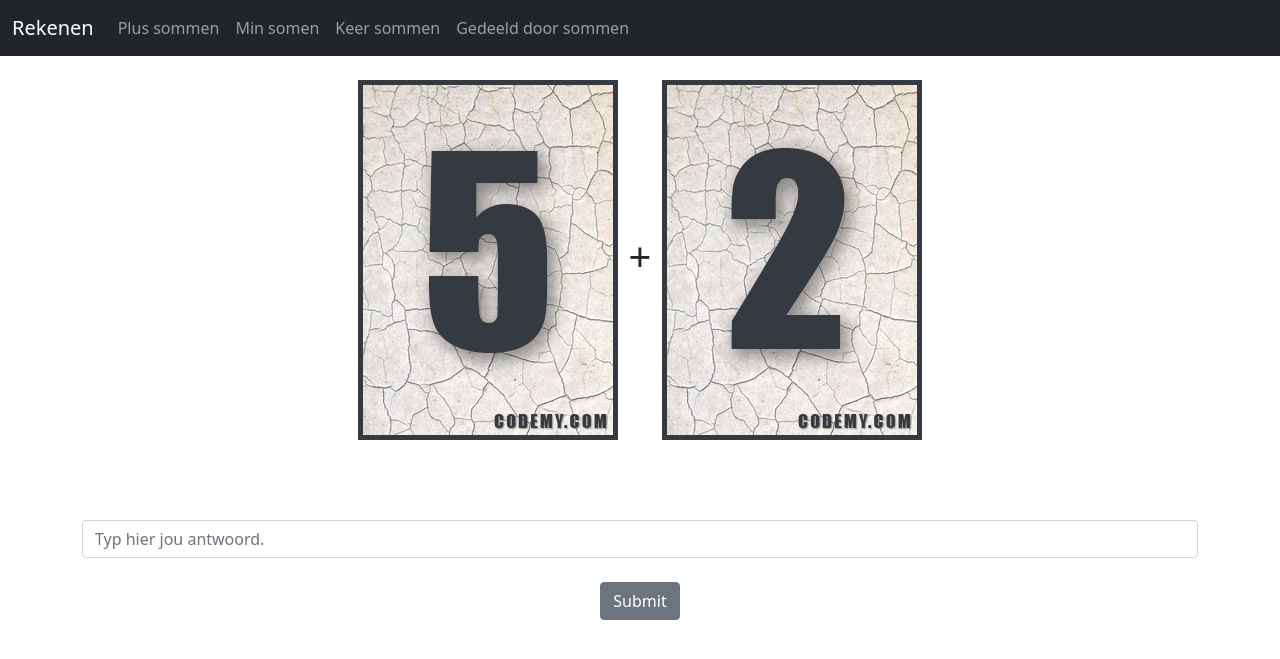
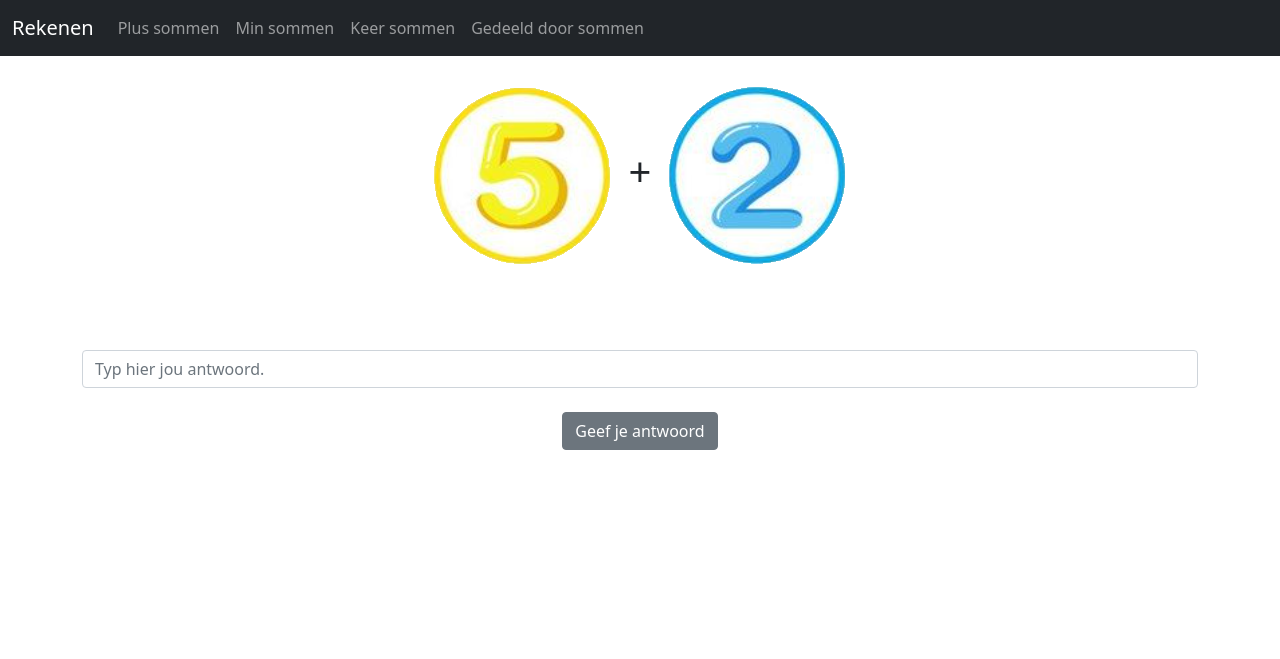
Before and after one commit to thexaverius/flash, a Django app: page /add.html in a window 1280 px wide. Shown: the top 659 px of the page. Run offline with Django 3.2, Linux system fonts and the light colour scheme.

Commit message:
nieuwe afbeeldingen

```diff
--- a/website/templates/add.html
+++ b/website/templates/add.html
@@ -11,7 +11,7 @@
 {% endif %}
 
 
-<h1><img src="static/images/{{ num_1 }}.png"> + <img src="static/images/{{ num_2 }}.png"></h1>
+<h1><img src="static/images/n{{ num_1 }}.png"> + <img src="static/images/n{{ num_2 }}.png"></h1>
 <br/>
 
 <br/>
@@ -24,7 +24,7 @@
     <input type="hidden" name="old_num_2" value="{{ num_2 }}">
   </div>
   <br/>
-  <button type="submit" class="btn btn-secondary">Submit</button>
+  <button type="submit" class="btn btn-secondary">Geef je antwoord</button>
 </form>
 </center>
 {% endblock%}
--- a/website/templates/base.html
+++ b/website/templates/base.html
@@ -4,6 +4,7 @@
     <!-- Required meta tags -->
     <meta charset="utf-8">
     <meta name="viewport" content="width=device-width, initial-scale=1">
+    <meta name=”apple-mobile-web-app-capable” content=”yes”>
 
     <!-- Bootstrap CSS -->
     <link href="https://cdn.jsdelivr.net/npm/bootstrap@5.0.0-beta1/dist/css/bootstrap.min.css" rel="stylesheet" integrity="sha384-giJF6kkoqNQ00vy+HMDP7azOuL0xtbfIcaT9wjKHr8RbDVddVHyTfAAsrekwKmP1" crossorigin="anonymous">
@@ -23,7 +24,7 @@
           <a class="nav-link" href="{% url 'add' %}">Plus sommen</a>
         </li>
         <li class="nav-item">
-          <a class="nav-link" href="{% url 'substract' %}">Min somen</a>
+          <a class="nav-link" href="{% url 'substract' %}">Min sommen</a>
         </li>
         <li class="nav-item">
           <a class="nav-link" href="{% url 'multiply' %}">Keer sommen</a>
--- a/website/views.py
+++ b/website/views.py
@@ -11,7 +11,20 @@ def add(request):
 	num_2 = randint(0,10)
 
 	if request.method == "POST":
-		answer = int(request.POST['answer'])
+		try:
+			answer = int(request.POST['answer'])
+		except:
+			answer = 0
+			my_answer = "Het antwoord is geen goed getal gebruik alleen 0,1,2,3,4,5,6,7,8,9 op het toetsenbord."
+			color = "danger"
+			return render(request, 'add.html', {
+				'answer': answer,
+				'my_answer': my_answer,
+				'num_1' : num_1,
+				'num_2' : num_2,
+				'color' : color,
+				})
+
 		old_num_1 = request.POST['old_num_1']
 		old_num_2 = request.POST['old_num_2']
 
```
Also changed, not shown: static/images/n0.png (added), static/images/n1.png (added), static/images/n10.png (added), static/images/n2.png (added), static/images/n3.png (added), static/images/n4.png (added), static/images/n5.png (added), static/images/n6.png (added), static/images/n7.png (added), static/images/n8.png (added), static/images/n9.png (added).
